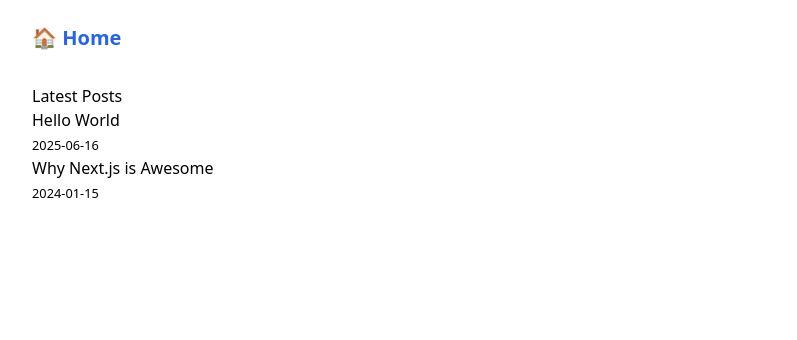
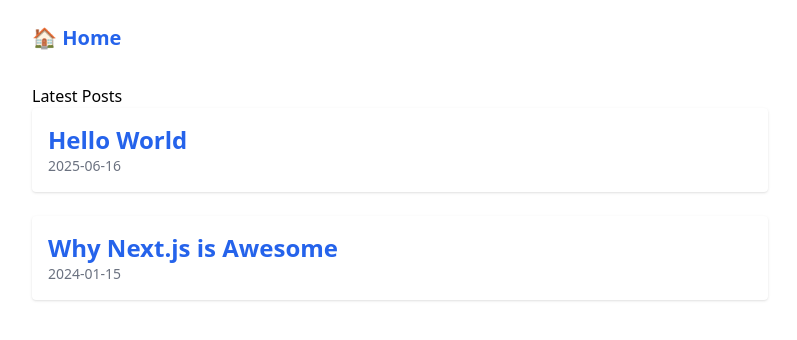
Before and after one commit to sie-92/nextjs-dev-blog, a Next.js app: page / in a window 1280 px wide. Shown: the top 340 px of the page, without its empty margins (240-1037 px from the left). Built offline with nearby package versions, Linux system fonts and the light colour scheme.

Commit message:
Update PostPreview.js

```diff
--- a/components/PostPreview.js
+++ b/components/PostPreview.js
@@ -2,11 +2,11 @@ import Link from 'next/link';
 
 export default function PostPreview({ id, title, date }) {
   return (
-    <div className="post-preview">
-      <h2>
+    <div className="mb-6 p-4 bg-white rounded shadow hover:shadow-md transition">
+      <h2 className="text-2xl font-semibold text-blue-600">
         <Link href={`/posts/${id}`}>{title}</Link>
       </h2>
-      <small>{date}</small>
+      <p className="text-sm text-gray-500">{date}</p>
     </div>
   );
 }
```
